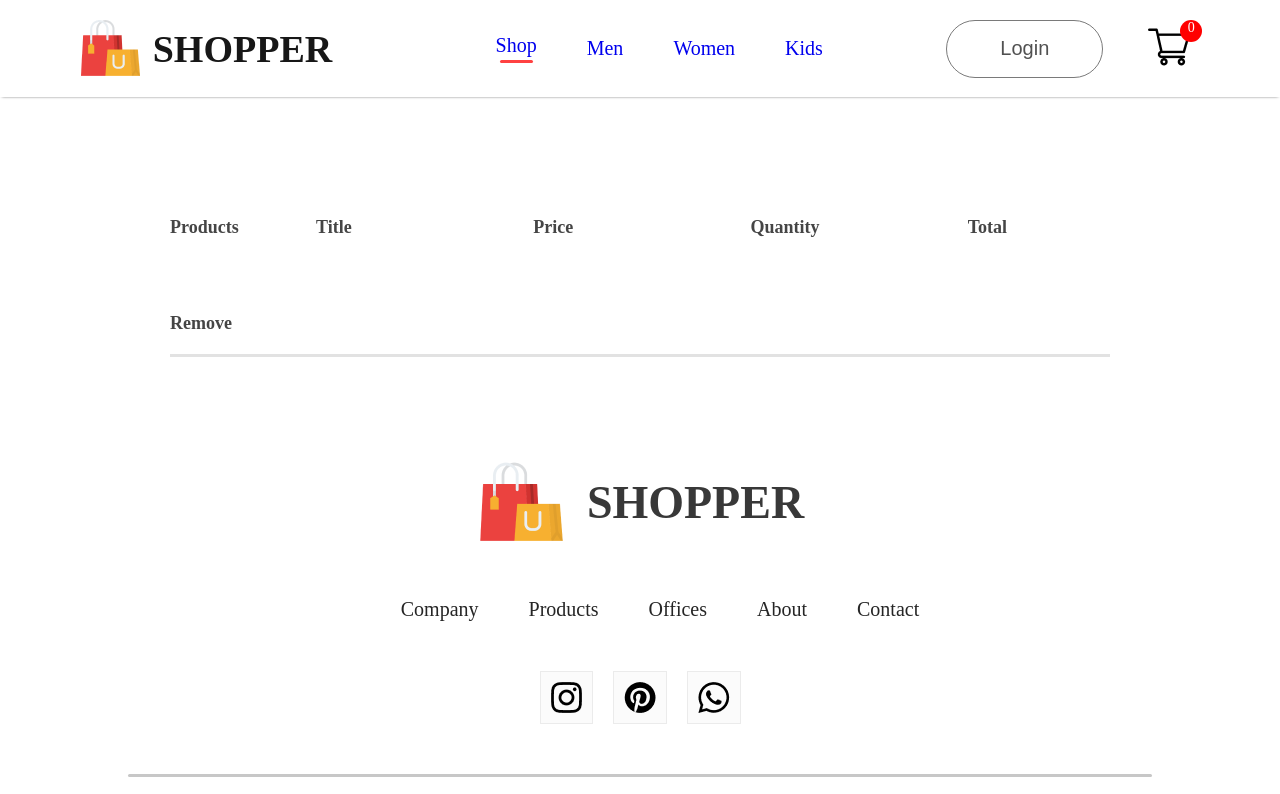
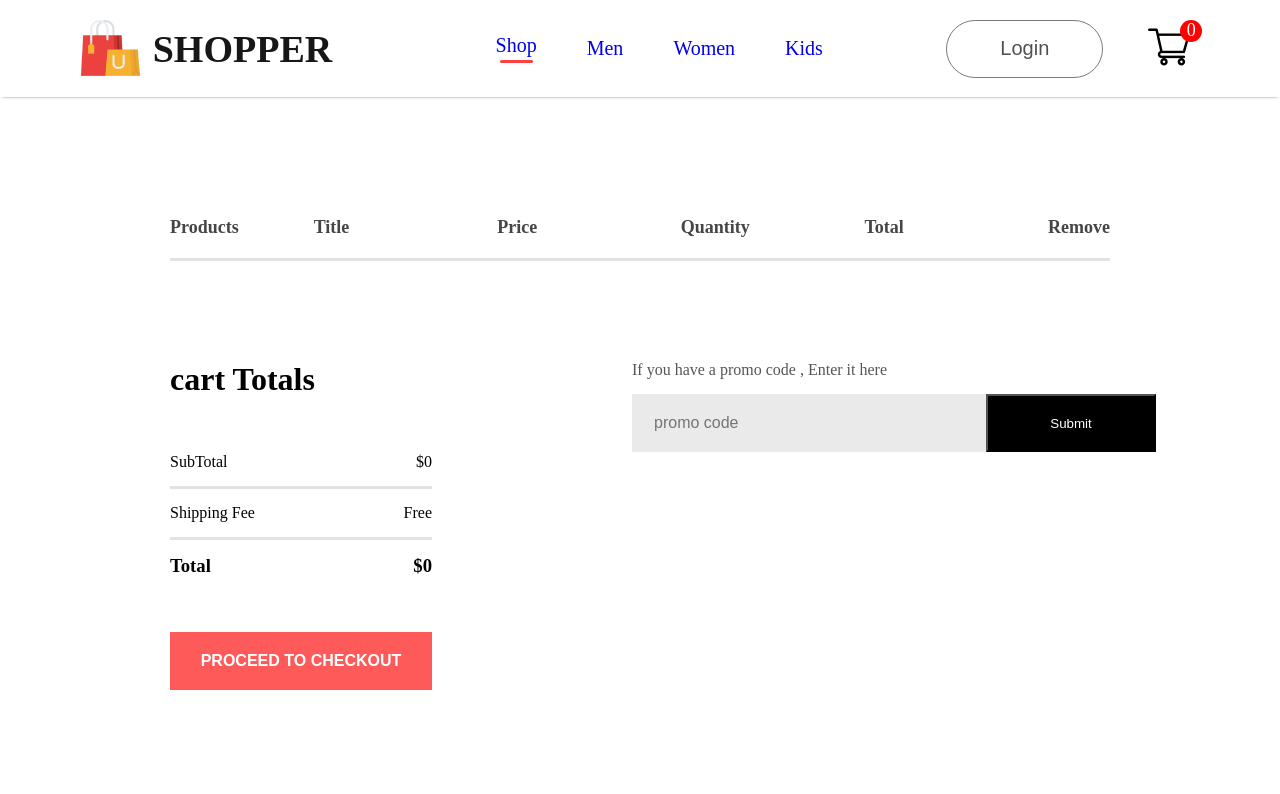
Before and after one commit to mahi-pandey/frontend, a React (Create React App) app: page /cart in a window 1280 px wide. Shown: the top 794 px of the page. Built offline with nearby package versions, Linux system fonts and the light colour scheme.

Commit message:
addedcat items successfully

```diff
--- a/src/Components/CartItems/CartItems.css
+++ b/src/Components/CartItems/CartItems.css
@@ -13,7 +13,7 @@
 
 .cartitems-format-main{
     display:grid;
-    grid-template-columns: 0.5fr 1fr 1fr 1fr 1fr ;
+    grid-template-columns: 0.5fr 1fr 1fr 1fr 1fr 0.5fr ;
     align-items: center;
     gap:75px;
     padding:20px 0px;
@@ -22,3 +22,119 @@
     font-weight: 600;
 
 }
+
+.cartitems-format{
+    font-size: 17px;
+    font-weight: 500;
+
+
+}
+
+
+.carticon-product-icon{
+    height:62px;
+
+}
+
+
+.cartitems-remove-icon{
+    width:15px;
+    margin:0px 40px;
+    cursor:pointer;
+}
+
+.cartitems-quantity{
+
+    width:64px;
+    height:50px;
+    border: 2px solid #ebebeb;
+    background: #fff;
+
+}
+
+.cartitems-down{
+
+    display:flex;
+    margin: 100px 0px;
+
+
+}
+
+.cartitems-total{
+    display:flex;
+    flex:1;
+    flex-direction: column;
+    margin-right: 200px;
+    gap:40px;
+
+
+}
+
+
+.cartitems-total-item{
+    display:flex;
+    justify-content: space-between;
+    margin:15px 0px;
+
+
+}
+
+.cartitems-total button{
+    width:262px;
+    height:58px;
+    outline:none;
+    border:none;
+    background:#ff5a5a ;
+    color:#fff;
+    font-size: 16px;
+    font-weight: 600;
+    cursor:pointer;
+
+
+
+}
+
+.cartitems-promocode{
+    flex:1;
+    font-size: 16px;
+    font-weight: 500;
+}
+.cartitems-promocode p{
+    color:#555;
+
+
+}
+
+
+
+.cartitems-promobox{
+    width:504px;
+    margin-top: 15px;
+    padding-left: 20px;
+    height:58px;
+    background: #eaeaea;
+
+
+}
+
+.cartitems-promobox input{
+    border:none;
+    outline:none;
+    background: transparent;
+    font-size: 16px;
+    width:330px;
+    height:50px;
+}
+
+
+
+.cartitems-promobox button{
+    width:170px;
+    height:58px;
+    background:black;
+    color:white;
+    cursor:pointer;
+
+
+
+}
--- a/src/Components/CartItems/CartItems.jsx
+++ b/src/Components/CartItems/CartItems.jsx
@@ -6,7 +6,7 @@
 
 
 const CartItems = () => {
-    const {all_product,cartItems,removeFromCart}=useContext(ShopContext)
+    const {all_product,cartItems,removefromCart,getTotalCartAmount}=useContext(ShopContext)
   return (
     <div className='cartitems'>
         <div className="cartitems-format-main">
@@ -16,31 +16,82 @@
             <p>Quantity</p>
             <p>Total</p>
             <p>Remove </p>
-
-
-
-
-
-
         </div>
         <hr/>
         {all_product.map((e)=>{
             if(cartItems[e.id]>0)
             {
               return  <div key={e.id}>
-            <div className="cartitems-format">
+            <div className="cartitems-format cartitems-format-main">
                 <img src={e.image} alt="" className='carticon-product-icon'/>
                 <p>{e.name} </p>
                 <p>${e.new_price} </p>
                 <button className='cartitems-quantity'>{cartItems[e.id] }</button>
-                <p>{e.new_price * cartItems[e.id] }</p>
-                <img src={remove_icon} onClick={()=>{removeFromCart(e.id)}} alt=""/>
+                <p>${e.new_price*cartItems[e.id] }</p>
+                <img className="cartitems-remove-icon" src={remove_icon} onClick={()=>{removefromCart(e.id)}} alt=""/>
             </div>
             <hr/>
         </div>
             }
             return null;
         })}
+        <div className="cartitems-down">
+
+          <div className="cartitems-total">
+            <h1> cart Totals</h1>
+            <div>
+              <div className="cartitems-total-item">
+                <p> SubTotal</p>
+                <p>${getTotalCartAmount()}</p>
+              </div>
+              <hr/>
+              <div className='cartitems-total-item' >
+                <p> Shipping Fee</p>
+                <p>Free</p>
+
+
+
+              </div>
+
+              <hr/>
+              <div className='cartitems-total-item'>
+
+                <h3>Total </h3>
+                <h3>
+                  ${getTotalCartAmount()}
+                </h3>
+
+              </div>
+            </div>
+
+            <button>PROCEED TO CHECKOUT</button>
+
+
+          </div>
+
+          <div className="cartitems-promocode">
+            <p>
+              If you have a promo code , Enter it here
+            </p>
+
+
+            <div className="cartitems-promobox">
+
+              <input type= "text" placeholder='promo code'/>
+              <button> Submit </button>
+
+
+
+
+            </div>
+
+
+
+          </div>
+
+
+
+    </div>
 
     </div>
   )
--- a/src/Components/Navbar/Navbar.css
+++ b/src/Components/Navbar/Navbar.css
@@ -86,7 +86,7 @@
     margin-top: -35px;
     margin-left: -55px;
     border-radius: 11px;
-    font-size: 14px;
+    font-size: 18px;
     background: red;
     color:white
 
--- a/src/Components/Navbar/Navbar.jsx
+++ b/src/Components/Navbar/Navbar.jsx
@@ -1,11 +1,13 @@
-import React, { useState } from 'react';
+import React, { useContext, useState } from 'react';
 import './Navbar.css';
 import logo from '../assets/logo.png';
 import cart_icon from '../assets/cart_icon.png';
 import { Link } from 'react-router-dom';
+import { ShopContext } from '../../Context/ShopContext';
 
 const Navbar = () => {
   const [menu, setMenu] = useState("shop");
+  const  {getTotalCartItems} = useContext(ShopContext);
 
   return (
     <div className='navbar'>
@@ -36,7 +38,7 @@
       <div className="nav-login-cart">
         <Link to='/login'><button>Login</button></Link>
         <Link to='/cart'><img src={cart_icon} alt="cart" /></Link>
-        <div className="nav-cart-count">0</div>
+        <div className="nav-cart-count">{getTotalCartItems()}</div>
       </div>
     </div>
   );
--- a/src/Context/ShopContext.jsx
+++ b/src/Context/ShopContext.jsx
@@ -31,7 +31,44 @@
     const removefromCart=(itemId)=>{
         setCartItems((prev)=>({...prev,[itemId]:prev[itemId]-1}))
     }
-    const contextValue={all_product,cartItems,addToCart,removefromCart};
+
+    const getTotalCartAmount=()=>{
+        let totalAmount=0;
+        for(const item in cartItems)
+        {
+            if(cartItems[item]>0)
+            {
+                let itemInfo= all_product.find((product)=>product.id=== Number(item))
+                totalAmount += itemInfo.new_price * cartItems[item];
+            }
+
+
+        }
+
+        return totalAmount;
+    }
+
+    const getTotalCartItems = ()=>{
+        let totalItem = 0;
+        for(const item in cartItems){
+            if(cartItems[item]>0){
+                totalItem+=cartItems[item];
+            }
+        }
+
+
+        return  totalItem;
+
+
+    }
+
+
+
+
+
+
+
+    const contextValue = {getTotalCartItems,getTotalCartAmount,all_product,cartItems,addToCart,removefromCart};
 
 
 
```
